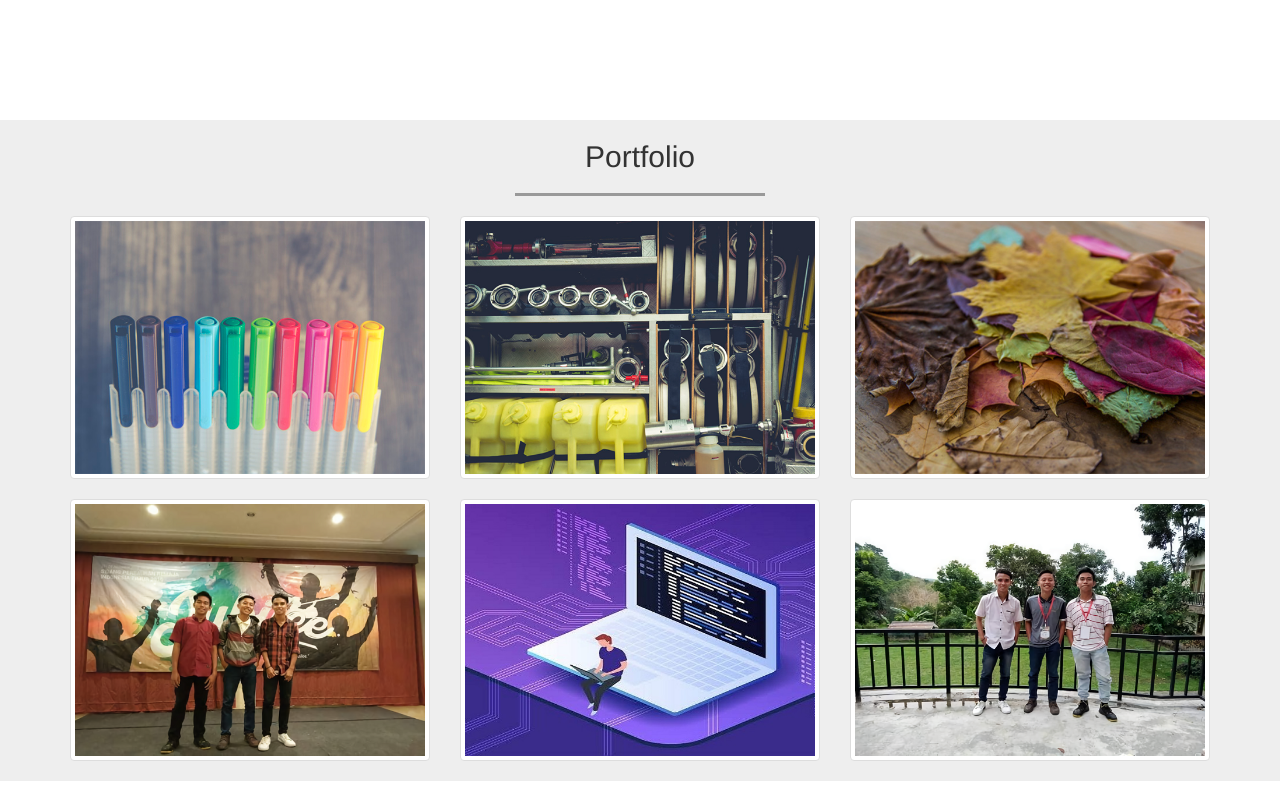
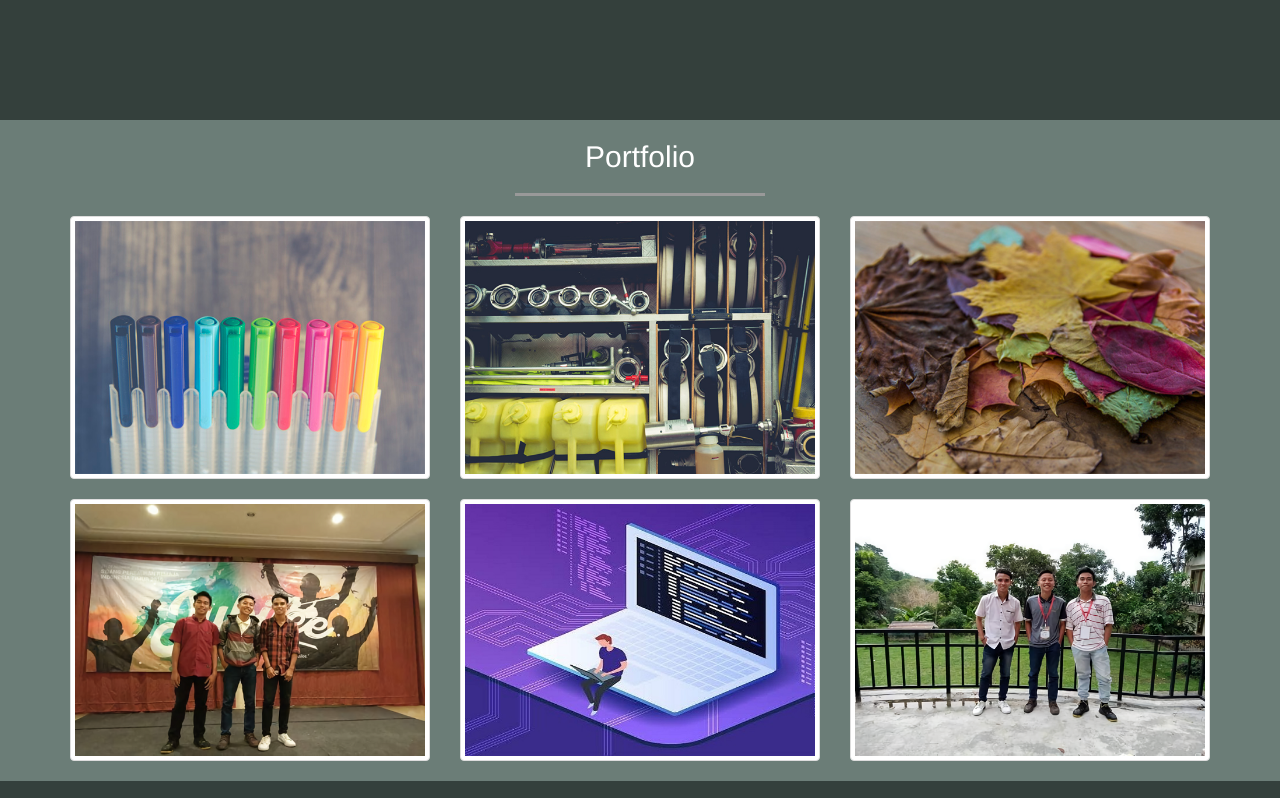
Before and after one commit to julius-manyangen/julius-manyangen.github.io, a plain HTML site: page index.html in a window 1280 px wide. Shown: the part 1040-1838 px from the top of the page. Drawn offline with Linux system fonts and the light colour scheme.

Commit message:
Update style.css
change backgroung color

```diff
--- a/css/style.css
+++ b/css/style.css
@@ -5,6 +5,8 @@ html {
 body {
   margin-bottom: 120px;
   margin-top: 30px;
+  background-color: #34403c;
+  color: #ffffff;
 }
 
 .jumbotron {
@@ -55,7 +57,7 @@ section {
 }
 
 .portfolio {
-  background-color: #eee;
+  background-color: #6b7d77;
 }
 
 .portfolio .thumbnail {
```
